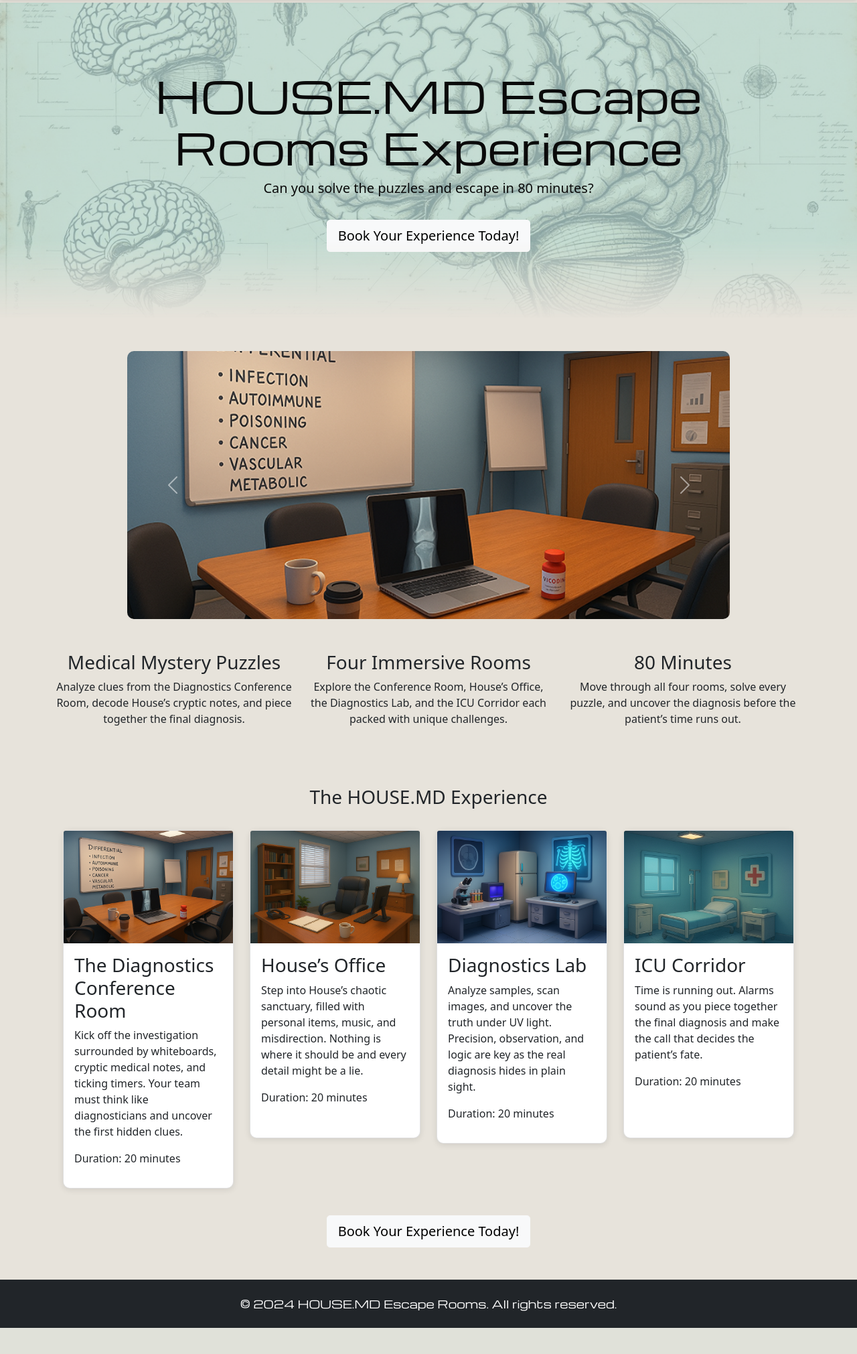
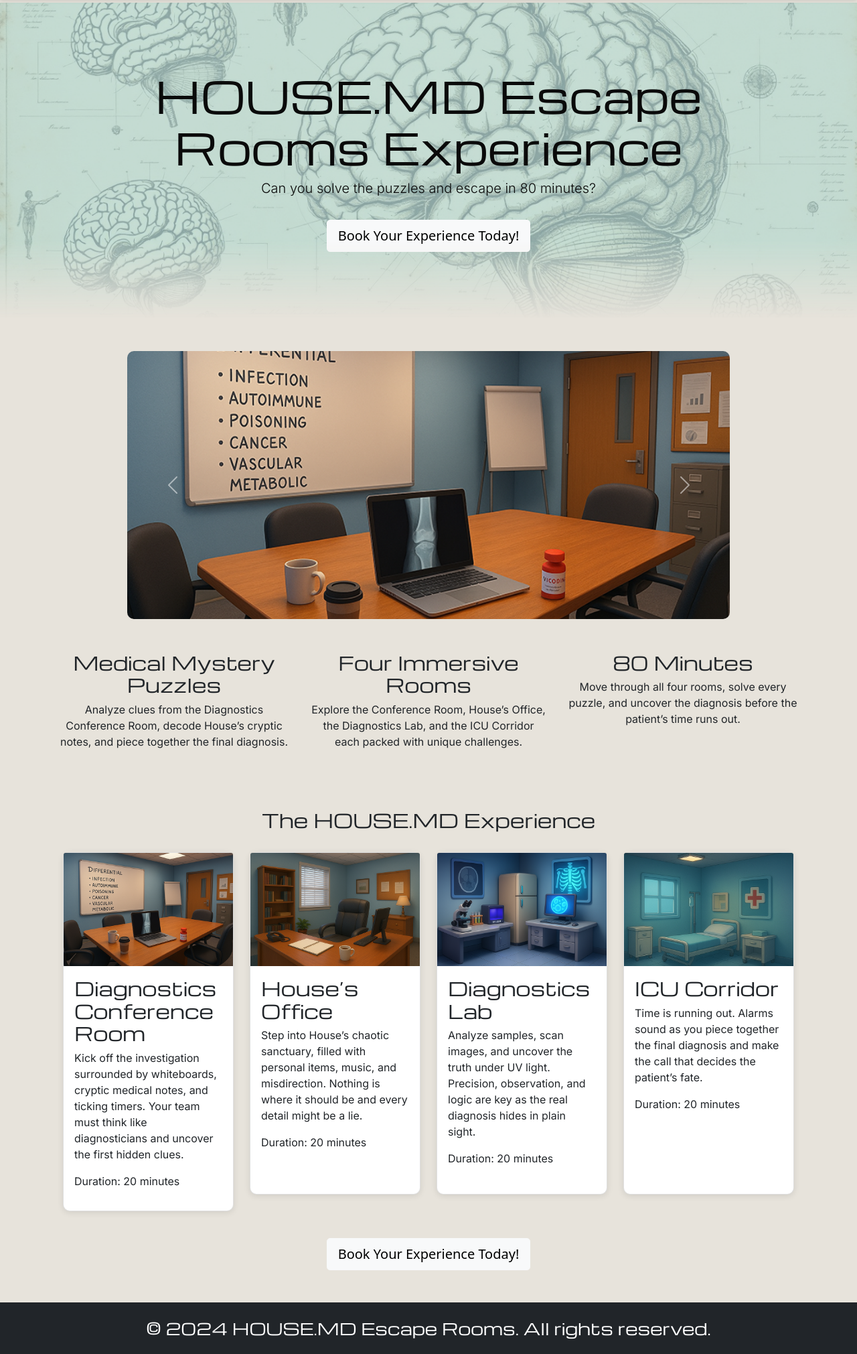
Before and after one commit to Richardbrown85/housemd_escape_room_project, a Django app: page / in a window 1280 px wide. Shown: the part 56-2077 px from the top of the page at 67% size. Before the commit the page ends 2038 px from the top, so only its background shows below. Run offline with Django 4.2, Linux system fonts and the light colour scheme.

Commit message:
Add footer p element to h4, alt tags in carousel/cards, style to all h elements

```diff
--- a/housemd_escape_room/templates/housemd_escape_room/base.html
+++ b/housemd_escape_room/templates/housemd_escape_room/base.html
@@ -65,7 +65,7 @@
 
     <!-- Footer that stays at bottom of page with full width -->
     <footer class="bg-dark text-white text-center py-4 mt-auto w-100">
-        <p class="mb-0">&copy; 2024 HOUSE.MD Escape Rooms. All rights reserved.</p>
+        <h4 class="mb-0">&copy; 2024 HOUSE.MD Escape Rooms. All rights reserved.</h4>
     </footer>
 
     <!-- Bootstrap JavaScript bundle including Popper for interactive components -->
--- a/housemd_escape_room/templates/housemd_escape_room/home.html
+++ b/housemd_escape_room/templates/housemd_escape_room/home.html
@@ -20,16 +20,16 @@
             <div id="carouselExampleAutoplaying" class="carousel slide carousel-sm carousel-fade" data-bs-ride="carousel">
   <div class="carousel-inner">
     <div class="carousel-item active">
-      <img src="{% static 'images/conference-room.webp' %}" class="d-block w-100 mx-auto" alt="...">
+      <img src="{% static 'images/conference-room.webp' %}" class="d-block w-100 mx-auto" alt="Diagnostics conference room escape room">
     </div>
     <div class="carousel-item">
-      <img src="{% static 'images/houses-office.webp' %}" class="d-block w-100 mx-auto" alt="...">
+      <img src="{% static 'images/houses-office.webp' %}" class="d-block w-100 mx-auto" alt="House themed escape room office">
     </div>
     <div class="carousel-item">
-      <img src="{% static 'images/diagnostics-lab.webp' %}" class="d-block w-100 mx-auto" alt="...">
+      <img src="{% static 'images/diagnostics-lab.webp' %}" class="d-block w-100 mx-auto" alt="Medical diagnostics lab escape room">
     </div>
     <div class="carousel-item">
-      <img src="{% static 'images/icu-room.webp' %}" class="d-block w-100 mx-auto" alt="...">
+      <img src="{% static 'images/icu-room.webp' %}" class="d-block w-100 mx-auto" alt="Hospital ICU escape room">
     </div>
   </div>
   <button class="carousel-control-prev" type="button" data-bs-target="#carouselExampleAutoplaying" data-bs-slide="prev">
@@ -68,9 +68,9 @@
                 </div>
                 <div class="col-12 col-md-6 col-xl-3">
                     <div class="card">
-                        <img class="card-img-top" src="{% static 'images/conference-room.webp' %}" alt="Galaxy Pioneers board game">
+                        <img class="card-img-top" src="{% static 'images/conference-room.webp' %}" alt="Diagnostics conference room escape room">
                         <div class="card-body">
-                            <h3 class="card-title sub-heading-color">The Diagnostics Conference Room</h3>
+                            <h3 class="card-title">Diagnostics Conference Room</h3>
                             <p class="card-text">Kick off the investigation surrounded by whiteboards, cryptic medical notes,
                             and ticking timers. Your team must think like diagnosticians and uncover the first hidden clues.</p>
                             <p>Duration: 20 minutes</p>
@@ -80,9 +80,9 @@
                 <div class="col-12 col-md-6 col-xl-3">
                     <div class="card">
                         <img class="card-img-top" src="{% static 'images/houses-office.webp' %}"
-                            alt="Mystic Woods board game box">
+                            alt="House themed escape room office">
                         <div class="card-body">
-                            <h3 class="card-title sub-heading-color">House’s Office</h3>
+                            <h3 class="card-title">House’s Office</h3>
                             <p class="card-text">Step into House’s chaotic sanctuary, filled with personal items,
                             music, and misdirection. Nothing is where it should be and every detail might be a lie.</p>
                             <p>Duration: 20 minutes</p>
@@ -92,9 +92,9 @@
                 <div class="col-12 col-md-6 col-xl-3">
                     <div class="card">
                         <img class="card-img-top" src="{% static 'images/diagnostics-lab.webp' %}"
-                            alt="Captain's Gambit board game box">
+                            alt="Medical diagnostics lab escape room">
                         <div class="card-body">
-                            <h3 class="card-title sub-heading-color">Diagnostics Lab</h3>
+                            <h3 class="card-title">Diagnostics Lab</h3>
                             <p class="card-text">Analyze samples, scan images, and uncover the truth under UV light.
                             Precision, observation, and logic are key as the real diagnosis hides in plain sight.</p>
                             <p>Duration: 20 minutes</p>
@@ -104,9 +104,9 @@
                 <div class="col-12 col-md-6 col-xl-3">
                     <div class="card">
                         <img class="card-img-top" src="{% static 'images/icu-room.webp' %}"
-                            alt="Critter Quest board game box">
+                            alt="Hospital ICU escape room">
                         <div class="card-body">
-                            <h3 class="card-title sub-heading-color">ICU Corridor</h3>
+                            <h3 class="card-title">ICU Corridor</h3>
                             <p class="card-text">Time is running out. Alarms sound as you piece together
                             the final diagnosis and make the call that decides the patient’s fate.</p>
                             <p>Duration: 20 minutes</p>
--- a/static/css/style.css
+++ b/static/css/style.css
@@ -24,8 +24,15 @@ body {
     padding-top: 60px;
 }
 
-h1 {
+h1,
+h2,
+h3,
+h4 {
     font-family: var(--secondary-font);
+}
+
+p {
+    font-family: var(--primary-font);
 }
 
 /* Hero Section */
@@ -55,7 +62,7 @@ h1 {
 }
 
 #escape-rooms .card-body {
-    min-height: 290px;
+    min-height: 340px;
 }
 
 footer {
```
